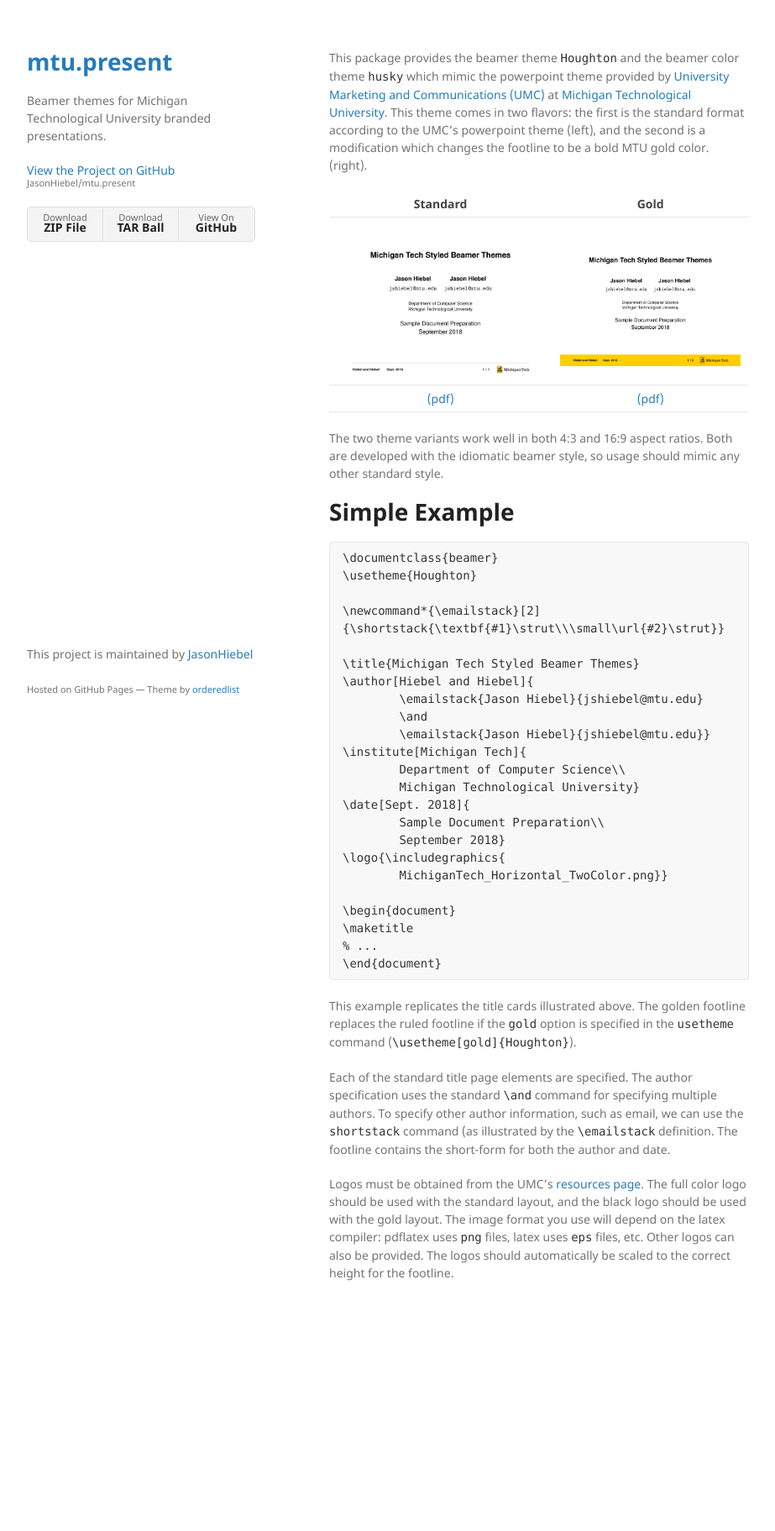
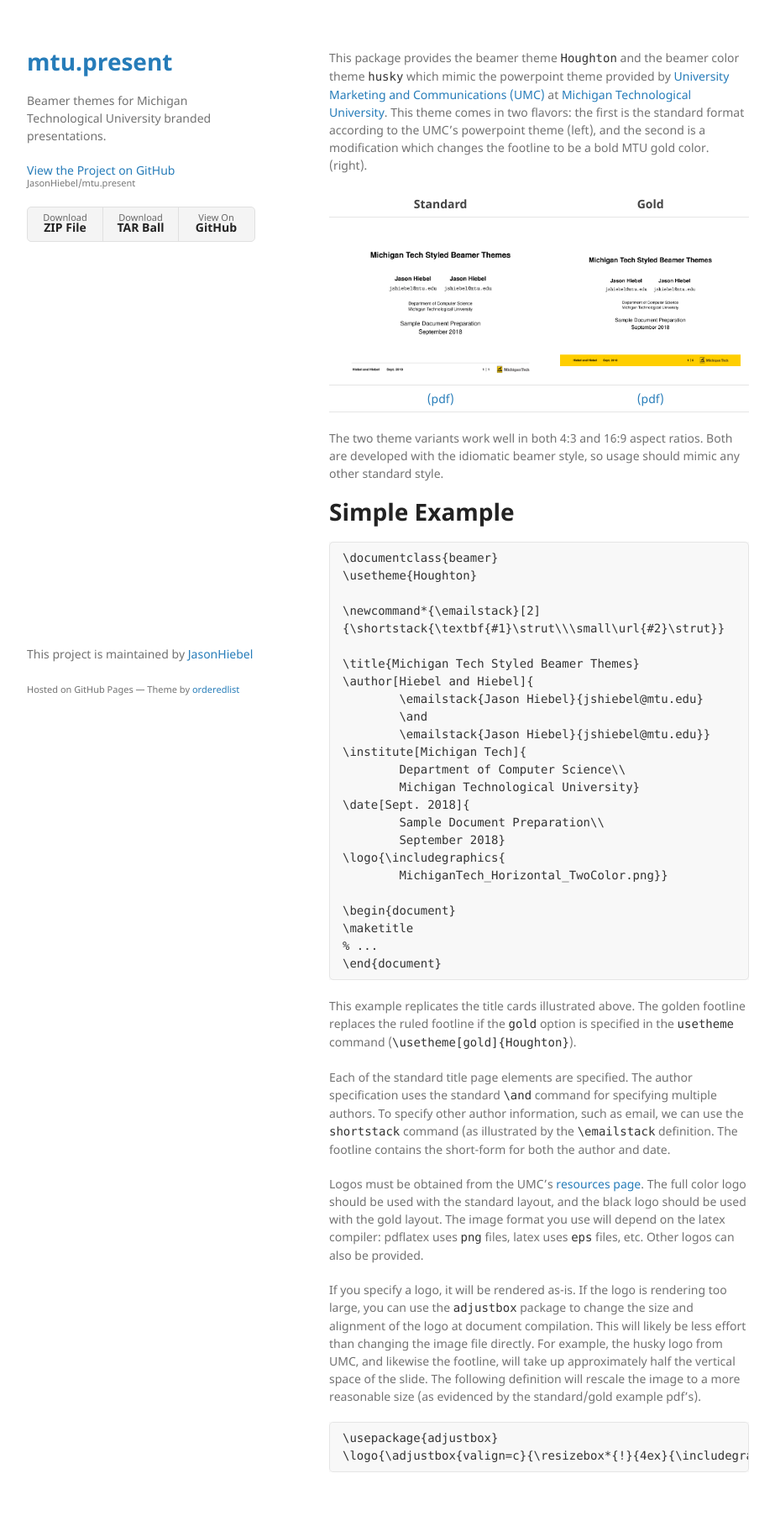
Before and after one commit to JasonHiebel/mtu.present, a Jekyll site: the page built from index.md, in a window 1280 px wide. Shown: the whole page at 84% size, without its empty margins (178-1101 px from the left). Built offline with Jekyll 4.4.1, drawn with Linux system fonts in a browser that asks for light colours; before the commit the page ends 1596 px from its top, so only the background shows below that.

Commit message:
Updated documentation to correctly describe logo rendering behavior, and added a description of the adjustbox package for rescaling the logo at document preparation.

````diff
--- a/index.md
+++ b/index.md
@@ -44,4 +44,11 @@ This example replicates the title cards illustrated above. The golden footline r
 
 Each of the standard title page elements are specified. The author specification uses the standard `\and` command for specifying multiple authors. To specify other author information, such as email, we can use the `shortstack` command (as illustrated by the `\emailstack` definition. The footline contains the short-form for both the author and date.
 
-Logos must be obtained from the UMC's [resources page](https://www.mtu.edu/umc/resources/download/index.html). The full color logo should be used with the standard layout, and the black logo should be used with the gold layout. The image format you use will depend on the latex compiler: pdflatex uses `png` files, latex uses `eps` files, etc. Other logos can also be provided. The logos should automatically be scaled to the correct height for the footline.
+Logos must be obtained from the UMC's [resources page](https://www.mtu.edu/umc/resources/download/index.html). The full color logo should be used with the standard layout, and the black logo should be used with the gold layout. The image format you use will depend on the latex compiler: pdflatex uses `png` files, latex uses `eps` files, etc. Other logos can also be provided.
+
+If you specify a logo, it will be rendered as-is. If the logo is rendering too large, you can use the `adjustbox` package to change the size and alignment of the logo at document compilation. This will likely be less effort than changing the image file directly. For example, the husky logo from UMC, and likewise the footline, will take up approximately half the vertical space of the slide. The following definition will rescale the image to a more reasonable size (as evidenced by the standard/gold example pdf's).
+
+```
+\usepackage{adjustbox}
+\logo{\adjustbox{valign=c}{\resizebox*{!}{4ex}{\includegraphics{HuskyIcon_OneColor_Black.png}}}}
+```
````
